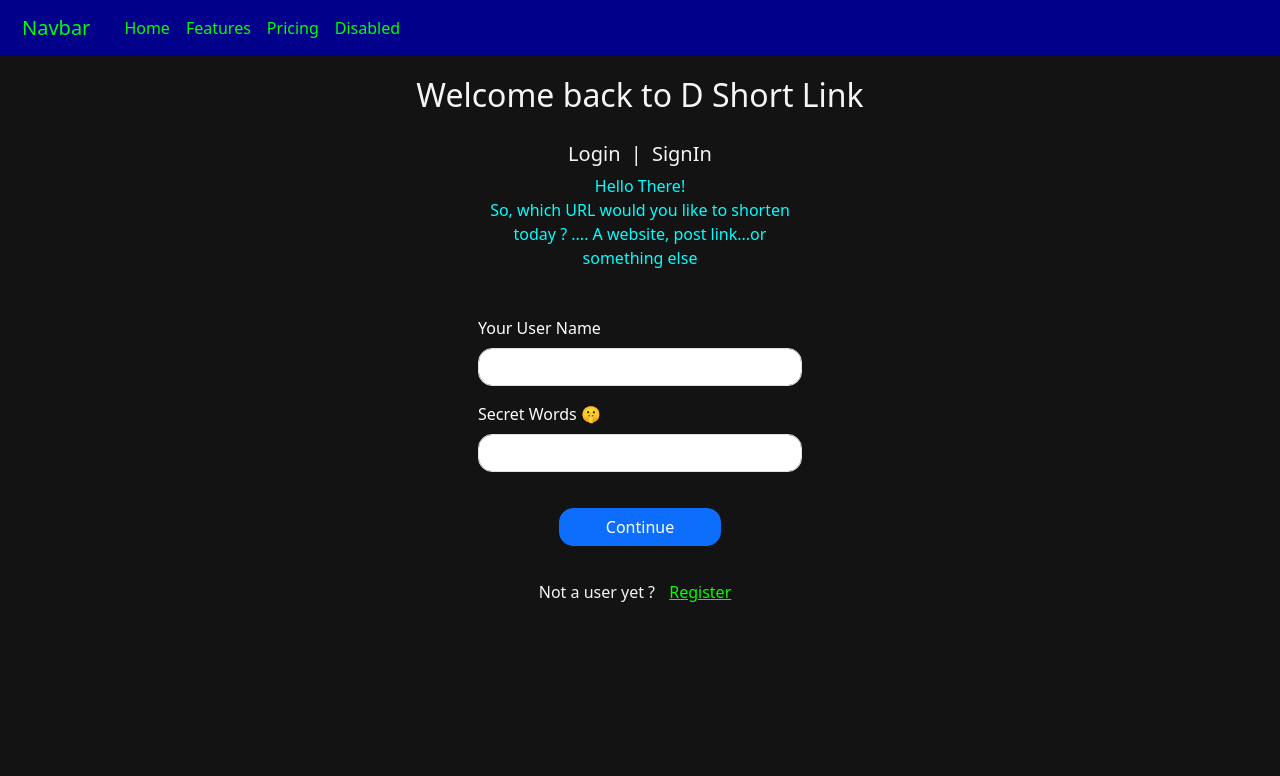
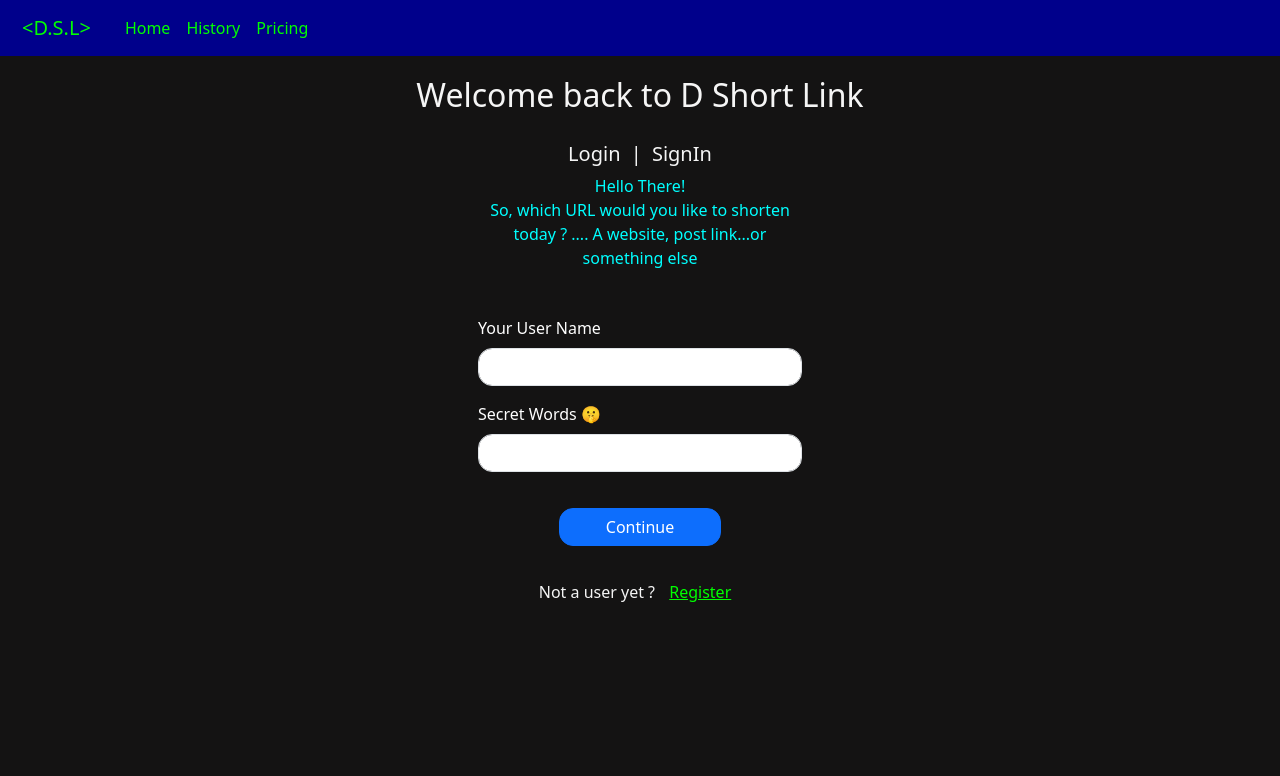
Before and after one commit to Ddhruv-IOT/Innomatics-flask-tasks, a Flask app: page / in a window 1280 px wide. Shown: the top 776 px of the page. Run offline with Flask 2, Linux system fonts and the light colour scheme.

Commit message:
new holder for history added

```diff
--- a/flask_task_4_Url_Shortener/templates/base.html
+++ b/flask_task_4_Url_Shortener/templates/base.html
@@ -52,6 +52,10 @@
         max-width: 30%;
       }
 
+      .mq2{
+        max-width: 70%;
+      }
+
       .ftr {
         padding: 0px 0px 0px 0px;
         margin: -20px;
@@ -72,7 +76,7 @@
 
     <nav class="navbar navbar-expand-lg bg-body-tertiary">
       <div class="container-fluid">
-        <a class="navbar-brand" href="#">Navbar</a>
+        <a class="navbar-brand" href="#">&lt;D.S.L&gt;</a>
         <button
           class="navbar-toggler"
           type="button"
@@ -87,16 +91,13 @@
         <div class="collapse navbar-collapse" id="navbarNav">
           <ul class="navbar-nav">
             <li class="nav-item">
-              <a class="nav-link active" aria-current="page" href="#">Home</a>
+              <a class="nav-link active" aria-current="page" href="/short">Home</a>
             </li>
             <li class="nav-item">
-              <a class="nav-link" href="#">Features</a>
+              <a class="nav-link" href="/history">History</a>
             </li>
             <li class="nav-item">
               <a class="nav-link" href="#">Pricing</a>
-            </li>
-            <li class="nav-item">
-              <a class="nav-link disabled">Disabled</a>
             </li>
           </ul>
         </div>
@@ -114,6 +115,11 @@
         {% block body %} {% endblock %}
       </div>
     </div>
+    <div class="d-flex justify-content-center">
+      <div class="mq2 w-100 justify-content-center">
+        {% block tbl %} {% endblock %}
+      </div>
+    </div>
     <div class="mb-4"></div>
     <div class="d-flex justify-content-center">
       <div class="ftr mq w-100 justify-content-center">
```
